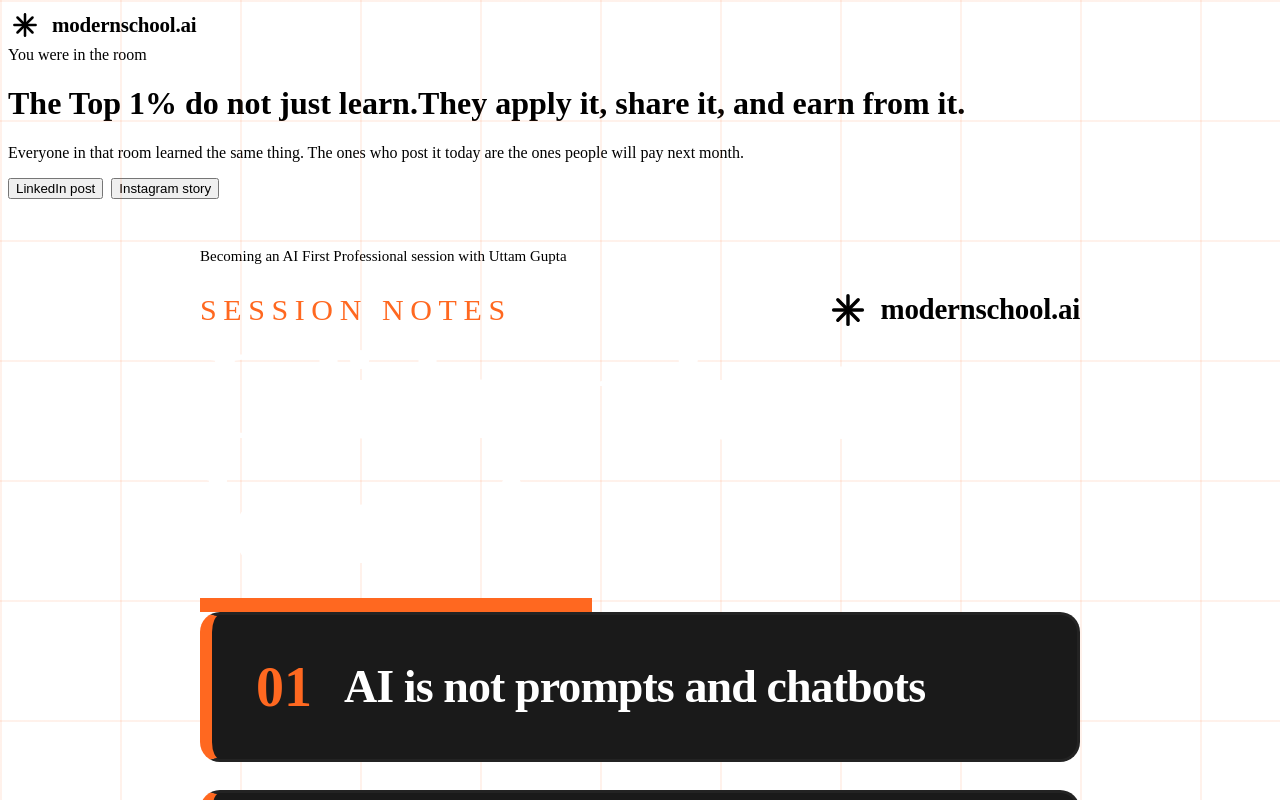
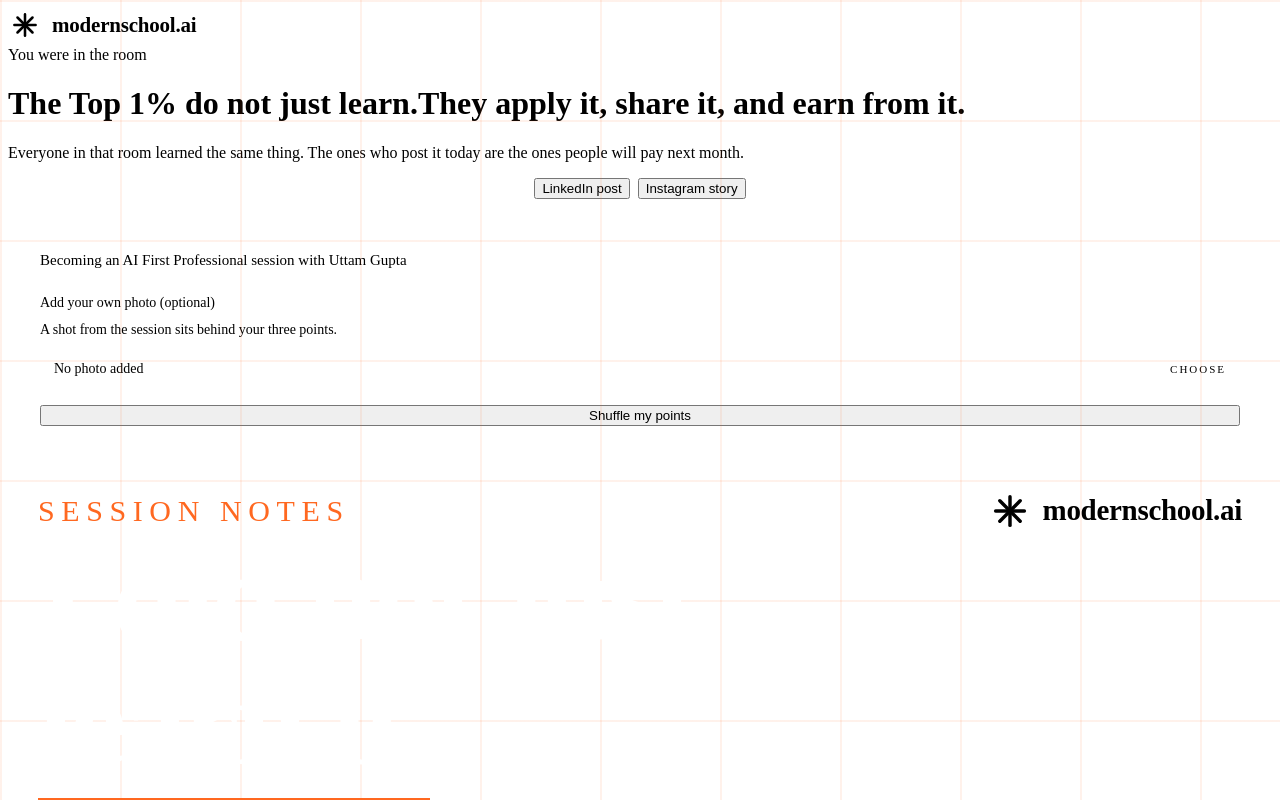
Before and after one commit to AgentValley-HQ/Uttams_Proj, a React (Vite) app: page / in a window 1280 px wide. Both pictures are taken after a click on the button "Instagram story". Shown: the top 800 px of the page. Built offline with nearby package versions, Linux system fonts and the light colour scheme; the HTML template or start-up script is replaced by a standard one.

Commit message:
Instagram tab uses same 2-column layout as LinkedIn; center tabs above grid

```diff
--- a/src/App.jsx
+++ b/src/App.jsx
@@ -496,9 +496,20 @@ export default function App() {
         </p>
       </div>
 
-      <div className={`container grid${tab === 'Instagram story' ? ' grid--single' : ''}`}>
-        {/* LEFT column: input card (LinkedIn only — Instagram uses a single full-width card) */}
-        {tab === 'LinkedIn post' && (
+      <div className="container" style={{ display: 'flex', gap: 8, marginBottom: 20, justifyContent: 'center' }}>
+        {['LinkedIn post', 'Instagram story'].map((label) => (
+          <button
+            key={label}
+            className={`tab-btn${tab === label ? ' active' : ''}`}
+            onClick={() => setTab(label)}
+          >
+            {label}
+          </button>
+        ))}
+      </div>
+
+      <div className="container grid">
+        {/* LEFT column: input card (both tabs) */}
         <div className="card" style={{ padding: 32, minWidth: 0, overflow: 'hidden' }}>
           <div style={{ display: 'flex', flexDirection: 'column', gap: 26, minWidth: 0 }}>
             <div className="session-pill">
@@ -688,32 +699,9 @@ export default function App() {
             )}
           </div>
         </div>
-        )}
 
         {/* RIGHT column: tabs + output */}
         <div style={{ display: 'flex', flexDirection: 'column', gap: 18, minWidth: 0 }}>
-          <div
-            style={{
-              display: 'flex',
-              alignItems: 'center',
-              justifyContent: 'space-between',
-              gap: 16,
-              flexWrap: 'wrap',
-            }}
-          >
-            <div style={{ display: 'flex', gap: 8 }}>
-              {['LinkedIn post', 'Instagram story'].map((label) => (
-                <button
-                  key={label}
-                  className={`tab-btn${tab === label ? ' active' : ''}`}
-                  onClick={() => setTab(label)}
-                >
-                  {label}
-                </button>
-              ))}
-            </div>
-          </div>
-
           {tab === 'LinkedIn post' && generated && (
             <div className="card" style={{ padding: 30, minWidth: 0, overflow: 'hidden' }}>
               <div style={{ display: 'flex', flexDirection: 'column', gap: 22, minWidth: 0 }}>
@@ -798,93 +786,20 @@ export default function App() {
           )}
 
           {tab === 'Instagram story' && (
-            <div className="card" style={{ padding: 30, minWidth: 0, overflow: 'hidden', maxWidth: 880, width: '100%', margin: '0 auto' }}>
-              <div style={{ display: 'flex', flexDirection: 'column', gap: 22, minWidth: 0 }}>
-                <div className="session-pill">
-                  <span className="dot" />
-                  <span style={{ fontSize: 15, color: 'var(--av-grey-100)', overflowWrap: 'anywhere' }}>
-                    {CONFIG.sessionTitle} with {CONFIG.hostName}
-                  </span>
-                </div>
-                <div className="ig-inner">
+            <div className="card" style={{ padding: 30, minWidth: 0, overflow: 'hidden' }}>
+              <div style={{ display: 'flex', flexDirection: 'column', gap: 22, minWidth: 0, alignItems: 'center' }}>
                 <div className="story-frame">
                   <StoryPreview picks={storyPicks} photoDataUrl={storyImg} />
                 </div>
-                  <div className="ig-controls">
-                    <div style={{ display: 'flex', flexDirection: 'column', gap: 6, minWidth: 0 }}>
-                      <span style={{ fontSize: 14, fontWeight: 500, color: 'var(--text-strong)' }}>
-                        Add your own photo (optional)
-                      </span>
-                      <label
-                        style={{
-                          display: 'flex',
-                          alignItems: 'center',
-                          justifyContent: 'space-between',
-                          gap: 12,
-                          padding: '12px 14px',
-                          borderRadius: 6,
-                          background: 'var(--surface-inset)',
-                          border: '1px solid var(--border-subtle)',
-                          cursor: 'pointer',
-                          minWidth: 0,
-                        }}
-                      >
-                        <span
-                          style={{
-                            minWidth: 0,
-                            fontSize: 14,
-                            color: 'var(--av-grey-100)',
-                            overflowWrap: 'anywhere',
-                          }}
-                        >
-                          {imgName || 'No photo added'}
-                        </span>
-                        <span
-                          style={{
-                            flex: 'none',
-                            fontFamily: 'var(--font-mono)',
-                            fontSize: 11,
-                            letterSpacing: '0.18em',
-                            textTransform: 'uppercase',
-                            color: 'var(--text-accent)',
-                          }}
-                        >
-                          Choose
-                        </span>
-                        <input type="file" accept="image/*" onChange={onImage} style={{ display: 'none' }} />
-                      </label>
-                      {storyImg && (
-                        <button
-                          onClick={() => { setStoryImg(''); setImgName(''); }}
-                          style={{
-                            alignSelf: 'flex-start',
-                            background: 'none',
-                            border: 'none',
-                            padding: 0,
-                            fontFamily: 'var(--font-body)',
-                            fontSize: 13,
-                            color: 'var(--av-grey-300)',
-                            cursor: 'pointer',
-                            textDecoration: 'underline',
-                          }}
-                        >
-                          Remove photo
-                        </button>
-                      )}
-                    </div>
-                    <button className="btn btn-ghost" onClick={shuffleStory}>
-                      Shuffle my points
-                    </button>
-                    <div className="ig-divider" />
-                    <button className="btn btn-lg" onClick={shareToInstagram}>
+                <div style={{ display: 'flex', flexDirection: 'column', gap: 12, width: '100%', paddingTop: 4, borderTop: '1px solid var(--border-hairline)' }}>
+                  <button className="btn" onClick={shareToInstagram}>
                     {capCopied ? 'Shared / caption copied ✓' : 'Share to Instagram'}
                   </button>
                   <button className="btn btn-ghost" onClick={downloadStory}>
                     {saved ? 'PNG downloaded ✓' : 'Download PNG only'}
                   </button>
                 </div>
-                </div>
-                <ol className="steps" style={{ maxWidth: 760, width: '100%', alignSelf: 'center', marginTop: 4 }}>
+                <ol className="steps" style={{ width: '100%', marginTop: 4 }}>
                   <li>
                     <strong>Tap Share to Instagram</strong> on your phone. Your caption is
                     copied at the same time.
```
Lines whose indentation alone changed are shown as unchanged.
